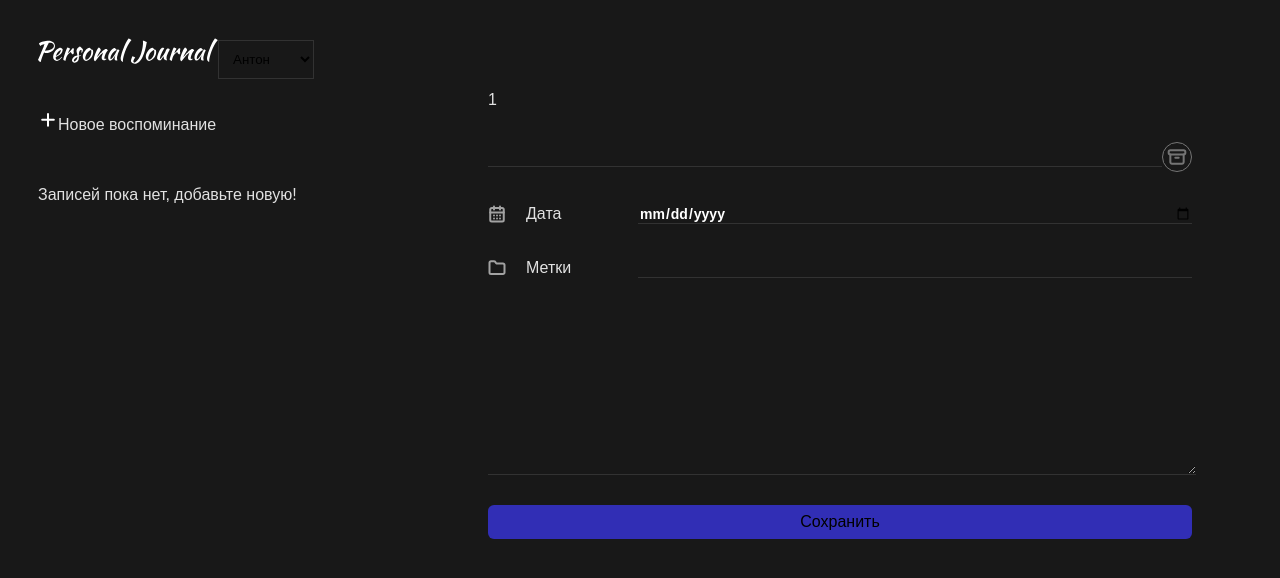
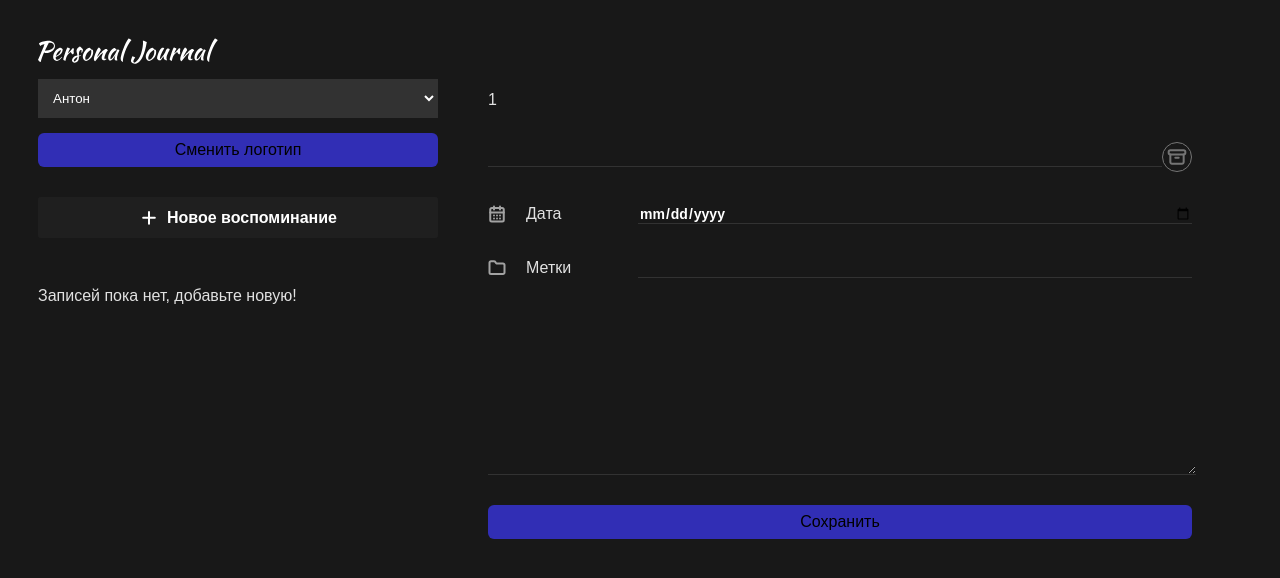
Before and after one commit to P2vel33/personal-dairy, a React (Vite) app: page / in a window 1280 px wide. Shown: the top 578 px of the page. Built offline with nearby package versions, Linux system fonts and the light colour scheme.

Commit message:
feat: toogleLogo ( 9.7 )

```diff
--- a/src/components/Button/Button.jsx
+++ b/src/components/Button/Button.jsx
@@ -1,9 +1,9 @@
 import './Button.css';
 
-function Button({ text, onClick }) {
+function Button({ onClick, children }) {
   return (
     <button className="button accent" onClick={onClick}>
-      {text}
+      {children}
     </button>
   );
 }
--- a/src/components/CardButton/CardButton.css
+++ b/src/components/CardButton/CardButton.css
@@ -7,7 +7,7 @@
   cursor: pointer;
   text-align: start;
   display: block;
-  width: 100%;
+  /* width: 100%; */
 }
 
 .card-button:hover {
--- a/src/components/CardButton/CardButton.jsx
+++ b/src/components/CardButton/CardButton.jsx
@@ -2,7 +2,7 @@ import './CardButton.css';
 import React from 'react';
 
 function CardButton({ children, className, onClick }) {
-  const cl = 'card-button' + (className ? className : '');
+  const cl = 'card-button ' + (className ? className : '');
   return (
     <div className={cl} onClick={onClick}>
       {children}
--- a/src/components/Header/Header.jsx
+++ b/src/components/Header/Header.jsx
@@ -1,10 +1,21 @@
+import cn from 'classnames';
 import Logo from '../Logo/Logo';
 import SelectUser from '../SelectUser/SelectUser';
+import styles from './Header.module.css';
+import Button from '../Button/Button';
+import { useCallback, useState } from 'react';
+
+const logos = ['./logo.svg', './vite.svg'];
 function Header() {
+  const [logoIndex, setLogoIndex] = useState(0);
+  const toogleLogo = useCallback(() => {
+    setLogoIndex((state) => Number(!Boolean(state)));
+  }, []);
   return (
-    <div>
-      <Logo />
+    <div className={cn(styles['header'])}>
+      <Logo image={logos[logoIndex]} />
       <SelectUser />
+      <Button onClick={toogleLogo}>Сменить логотип</Button>
     </div>
   );
 }
--- a/src/components/Header/Header.module.css
+++ b/src/components/Header/Header.module.css
@@ -0,0 +1,5 @@
+.header {
+  display: flex;
+  flex-direction: column;
+  gap: 15px;
+}
--- a/src/components/JournalForm/JournalForm.jsx
+++ b/src/components/JournalForm/JournalForm.jsx
@@ -102,7 +102,7 @@ function JournalForm({ onSubmit }) {
           [styles['invalid']]: !isValid.post
         })}
       />
-      <Button text="Сохранить" />
+      <Button>Сохранить</Button>
     </form>
   );
 }
--- a/src/components/Logo/Logo.jsx
+++ b/src/components/Logo/Logo.jsx
@@ -1,9 +1,9 @@
-import React from 'react';
+import { memo } from 'react';
 import styles from './Logo.module.css';
 import cn from 'classnames';
 
-function Logo() {
-  return <img className={cn(styles['logo'])} src="/logo.svg" alt="Логотип журнала"></img>;
+function Logo({ image }) {
+  return <img className={cn(styles['logo'])} src={image} alt="Логотип журнала"></img>;
 }
 
-export default Logo;
+export default memo(Logo);
--- a/src/components/SelectUser/SelectUser.module.css
+++ b/src/components/SelectUser/SelectUser.module.css
@@ -1,5 +1,11 @@
 .select {
+  width: 100%;
   padding: 10px;
   background: none;
   border: 1px solid #323232;
+  color: #fff;
 }
+
+select:enabled {
+  background-color: #323232;
+}
```
